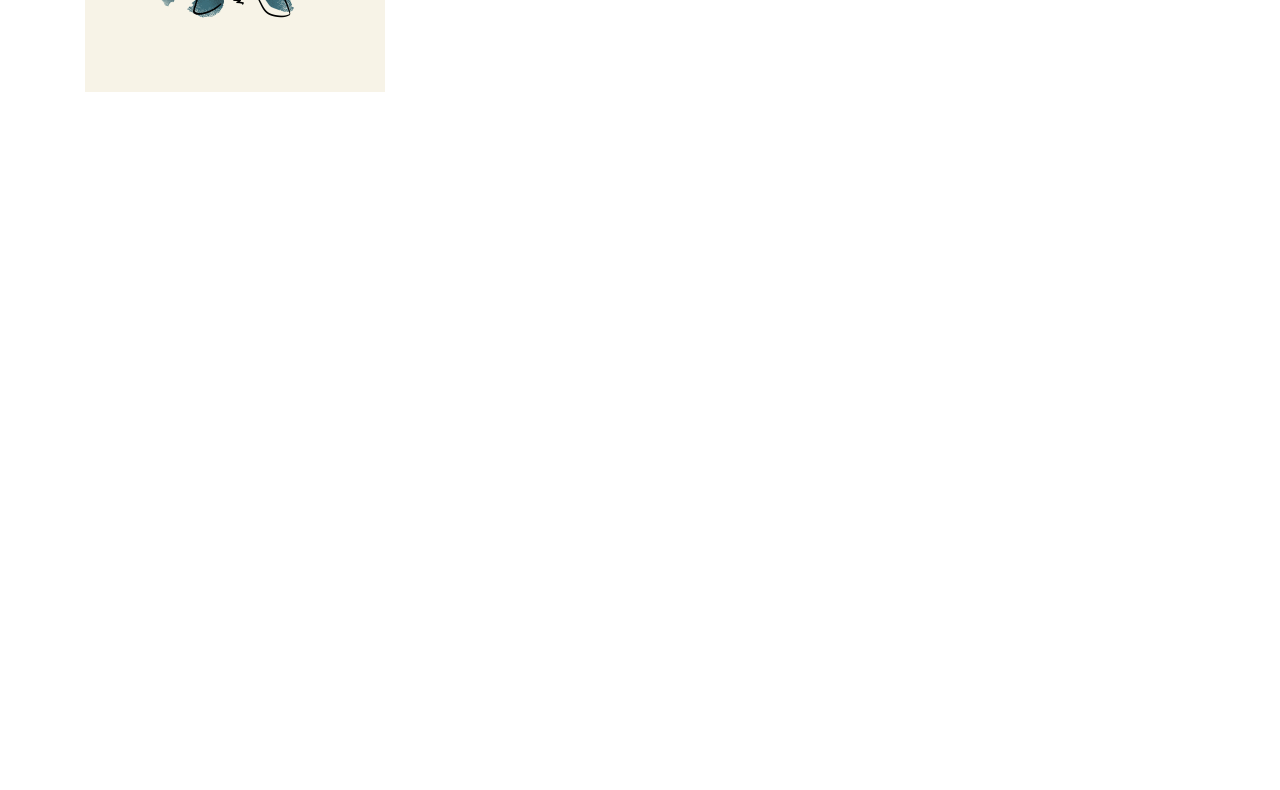
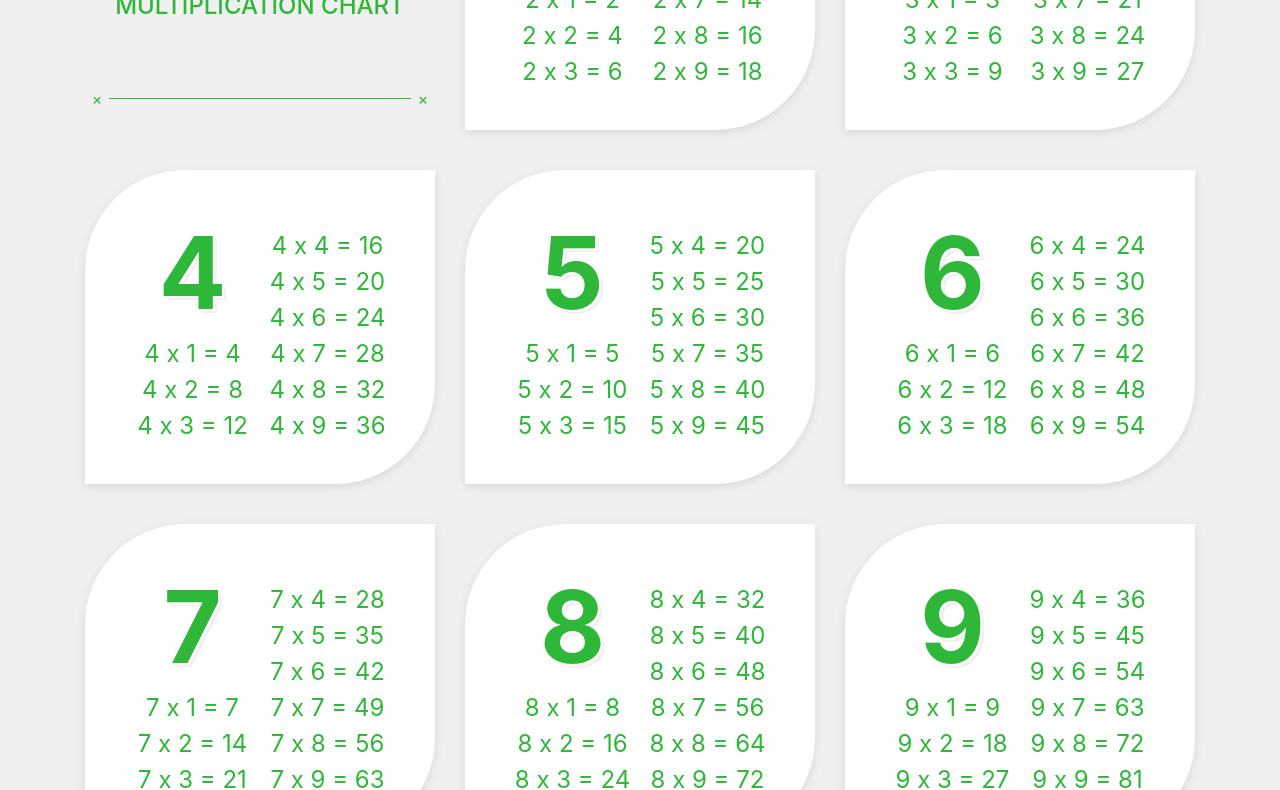
Before and after one commit to linxinemily/JS-challenge-01, a website built with webpack: page src/index.html in a window 1280 px wide. Shown: the part 264-1054 px from the top of the page. Before the commit the page ends 800 px from the top, so only its background shows below. Built offline with nearby package versions, Linux system fonts and the light colour scheme.

Commit message:
reset commit

```diff
--- a/package.json
+++ b/package.json
@@ -1,5 +1,5 @@
 {
-  "name": "simple-webpack-boilerplate",
+  "name": "js-challenge-01",
   "version": "1.0.0",
   "description": "",
   "main": "index.js",
@@ -28,6 +28,8 @@
     "raw-loader": "^2.0.0",
     "sass-loader": "^7.1.0",
     "style-loader": "^0.23.1",
+    "ts-loader": "^5.4.4",
+    "typescript": "^3.4.5",
     "webpack": "^4.30.0",
     "webpack-cli": "^3.3.0",
     "webpack-dev-server": "^3.2.1"
--- a/src/index.html
+++ b/src/index.html
@@ -4,12 +4,20 @@
     <meta charset="UTF-8">
     <meta name="viewport" content="width=device-width, initial-scale=1.0">
     <meta http-equiv="X-UA-Compatible" content="ie=edge">
-    <title>simple-webpack-boilerplate</title>
+    <title>js-challenge-01</title>
 </head>
 <body>
-    <h1>Simple Webpack Boilerplate</h1>
     <div class="container">
-        <div class="image"></div>
+        <div class="grid">
+            <div class="grid-title">
+                <div class="line mb-2"></div>
+                <div>
+                    <h1 class="ch-title text-center">九九乘法表</h1>
+                    <h3 class="en-title text-center">MULTIPLICATION CHART</h3>
+                </div>
+                <div class="line mt-2"></div>
+            </div>
+        </div>
     </div>
 </body>
 </html>
--- /dev/null
+++ b/src/js/index.ts
@@ -0,0 +1,35 @@
+import '../scss/style.scss';
+import 'bootstrap';
+import 'bootstrap/dist/css/bootstrap.min.css';
+
+// data
+const grid : HTMLElement = document.querySelector('.grid')
+const titleCell : HTMLElement = document.querySelector('.grid-title')
+const startNum : Array<number> = []
+for (let i = 2; i < 11; i++) {
+    startNum.push(i)
+}
+
+// UI
+function addNewElement(startNum : number) {
+    let newCell : HTMLElement = document.createElement('div')
+    newCell.className = 'grid-cell'
+    newCell.innerHTML = `<div class="grid-cell-left">
+        <div class="title">${startNum}</div>
+        <div>${startNum} x 1 = ${startNum * 1 }</div>
+        <div>${startNum} x 2 = ${startNum * 2 }</div>
+        <div>${startNum} x 3 = ${startNum * 3 }</div>
+    </div>
+    <div class="grid-cell-right">
+        <div>${startNum} x 4 = ${startNum * 4 }</div>
+        <div>${startNum} x 5 = ${startNum * 5 }</div>
+        <div>${startNum} x 6 = ${startNum * 6 }</div>
+        <div>${startNum} x 7 = ${startNum * 7 }</div>
+        <div>${startNum} x 8 = ${startNum * 8 }</div>
+        <div>${startNum} x 9 = ${startNum * 9 }</div>
+    </div>`
+    grid.insertBefore(newCell, titleCell.nextSibling)
+}
+for (let i = 9; i > 1; i--) {
+    addNewElement(i)
+}
--- a/src/scss/style.scss
+++ b/src/scss/style.scss
@@ -1,7 +1,70 @@
+// color
+$color-primary: #2EB738;
+$color-darkGray: #D8D8D8;
+$color-lightGray: #F0F0F0;
+$color-white: #FFFFFF;
 
-.image {
-    background: url('../images/me.jpg') 0 0 no-repeat;
-    width: 300px;
-    height: 300px;
-    background-size: cover;
+body, html {
+    background-color: $color-lightGray!important;
 }
+h1, h2, h3, h4 { color: $color-primary }
+.ch-title { font-size: 56px; }
+.en-title { font-size: 24px; }
+
+.grid {
+    display: grid;
+    grid-template-columns: repeat(3, 1fr);
+    grid-column-gap: 30px;
+    grid-row-gap: 40px;
+    margin-top: 80px;
+    margin-bottom: 80px;
+    &-title {
+        display: flex;
+        flex-direction: column;
+        justify-content: space-around;
+    }
+    &-cell {
+        display: flex;
+        align-items: flex-end;
+        text-align: center;
+        color: $color-primary;
+        font-size: 24px;
+        background-color: $color-white;
+        padding: 40px;
+        border-radius: 100px 0 100px 0;
+        box-shadow: 0 3px 10px #D8D8D8;
+        &-left, &-right {
+            flex: 0 0 50%;
+            .title {
+                font-weight: 700;
+                font-size: 100px;
+                line-height: 126px;
+                text-shadow: 2px 2px 0 $color-white, 4px 4px 0 $color-lightGray;
+            }
+        }
+    }
+}
+.line {
+    height: 1px;
+    width: 100%;
+    background-color: $color-primary;
+    color: $color-primary;
+    position: relative;
+    &::before, &::after{
+        content: '×';
+        display: inline-block;
+        background-color: $color-lightGray;
+        position: absolute;
+        width: 24px;
+        height: 24px;
+        top: 50%;
+        text-align: center;
+        transform: translateY(-50%);
+    }
+    &::before {
+        left: 0;
+    }
+    &::after {
+        right: 0;
+    }
+}
--- a/webpack.config.js
+++ b/webpack.config.js
@@ -1,14 +1,14 @@
 const path = require('path');
 const HtmlWebpackPlugin = require('html-webpack-plugin')
-var ExtractTextPlugin = require('extract-text-webpack-plugin'); // 使用 extract text webpack plugin
+var ExtractTextPlugin = require('extract-text-webpack-plugin');
 const BrowserSyncPlugin = require('browser-sync-webpack-plugin')
 var extractPlugin = new ExtractTextPlugin({
-    filename: 'css/style.css' // scss轉css後另存的目標檔名與路徑
+    filename: 'css/style.css'
  });
 
 module.exports = {
     entry: [
-        './src/js/index.js',
+        './src/js/index.ts',
     ],
     output: {
         filename: 'bundle.js',
@@ -17,20 +17,25 @@ module.exports = {
     module: {
         rules: [
             {
+                test: /\.tsx?$/,
+                use: 'ts-loader',
+                exclude: /node_modules/
+            },
+            {
                 use: 'babel-loader',
                 test: /\.js$/,
                 exclude: /node_modules/
             },
             {
-                test: /\.css$/, // 針對所有.css 的檔案作預處理，這邊是用 regular express 的格式
+                test: /\.css$/,
                 use: [
-                    'style-loader',  // 這個會先執行
-                    'css-loader' // 這個會後執行 (順序很重要)
+                    'style-loader',
+                    'css-loader'
                 ]
             },
             {
                 test: /\.scss$/,
-                use: extractPlugin.extract({ //利用 extractPlugin 實例裡的 extract 來建立 Loader
+                use: extractPlugin.extract({
                     use: [
                         'css-loader',
                         'sass-loader'
@@ -38,7 +43,7 @@ module.exports = {
                 })
             },
             {
-                test: /\.(gif|png|jpe?g|svg)$/i, //image loader
+                test: /\.(gif|png|jpe?g|svg)$/i,
                 use: [
                     {
                         loader: 'file-loader',
@@ -57,7 +62,7 @@ module.exports = {
                 ]
             },
             {
-                test: /\.html$/, //在html中處理圖片的loader
+                test: /\.html$/,
                 use: [ {
                     loader: 'html-loader',
                     options: {
@@ -67,6 +72,9 @@ module.exports = {
             }
         ]
     },
+    resolve: {
+        extensions: [ '.tsx', '.ts', '.js' ]
+    },
     plugins: [
          extractPlugin,
          new BrowserSyncPlugin({
@@ -75,7 +83,7 @@ module.exports = {
             server: { baseDir: ['dist'] }
         }),
         new HtmlWebpackPlugin({
-            template: './src/index.html' // 指定HTML模板的路徑
+            template: './src/index.html'
         })
     ]
 }
```
Also changed, not shown: tsconfig.json (added, +10 -0 lines), 1 other file.
